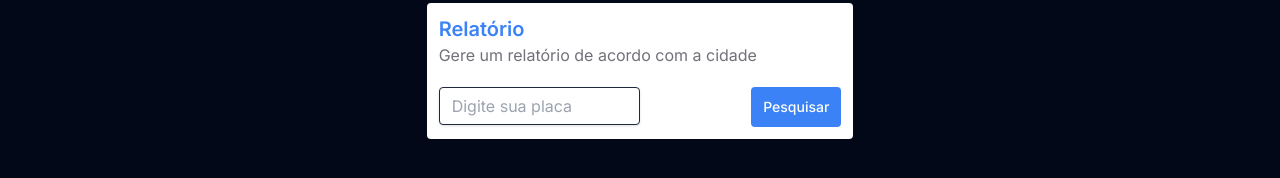
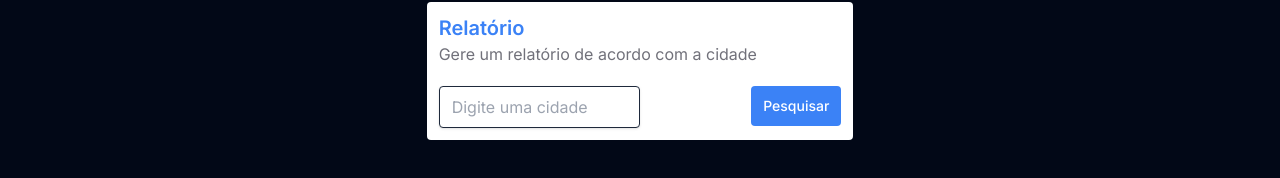
Before and after one commit to lucascplusmart/sistema-placas, a Next.js app in the folder frontend/: page /report in a window 1280 px wide. Shown: the part 377-555 px from the top of the page. Built offline with nearby package versions, Linux system fonts and the light colour scheme.

Commit message:
fix: input placeholder

```diff
--- a/frontend/src/app/(plates)/report/page.tsx
+++ b/frontend/src/app/(plates)/report/page.tsx
@@ -56,10 +56,10 @@ const Report = () => {
         >
           <div className="flex items-start justify-between w-full ">
             <input
-              className="w-1/2 shadow appearance-none border rounded py-2 px-3 text-zinc-700 text-md leading-tight focus:outline-blue-500 focus:shadow-outline transition"
+              className="w-1/2 shadow appearance-none border rounded py-2 px-3 text-zinc-700 text-md leading-tightfocus:outline-blue-500 focus:shadow-outline transition"
               id="plate_input"
               type="text"
-              placeholder="Digite sua placa"
+              placeholder="Digite uma cidade"
               {...register('plate')}
               disabled={isUpdating}
               required
```
